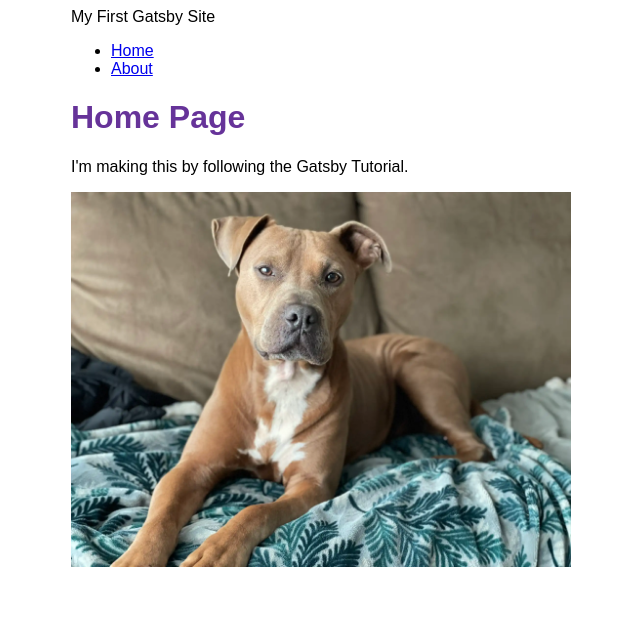
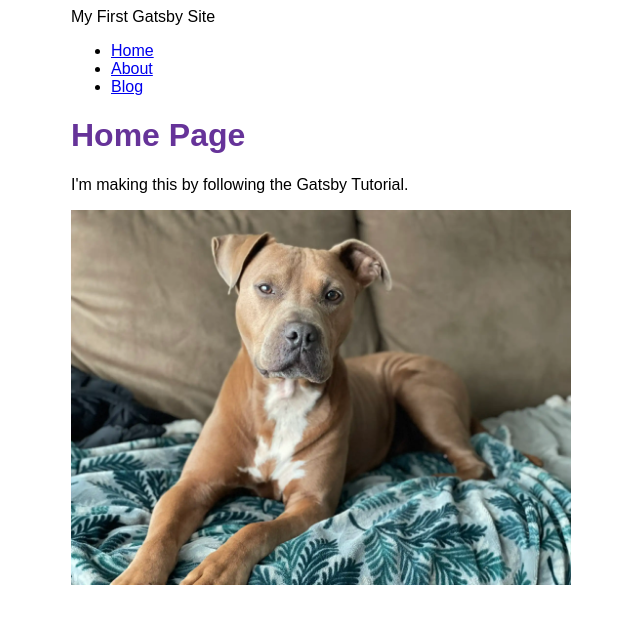
Before and after one commit to jippy89/my-first-gatsby-site, a Gatsby site: page / in a window 1280 px wide. Shown: the whole page, without its empty margins (319-959 px from the left). Built offline with nearby package versions, Linux system fonts and the light colour scheme; Gatsby itself is replaced by a stand-in of ours.

Commit message:
feat: add blogging layout

```diff
--- a/src/components/layout.js
+++ b/src/components/layout.js
@@ -36,6 +36,11 @@ const Layout = ({ pageTitle, children }) => {
               About
             </Link>
           </li>
+          <li className={navLinkItem}>
+            <Link to="/blog" className={navLinkText}>
+              Blog
+            </Link>
+          </li>
         </ul>
       </nav>
       <main>
```
Also changed, not shown: src/pages/blog.js (added, +12 -0 lines).
